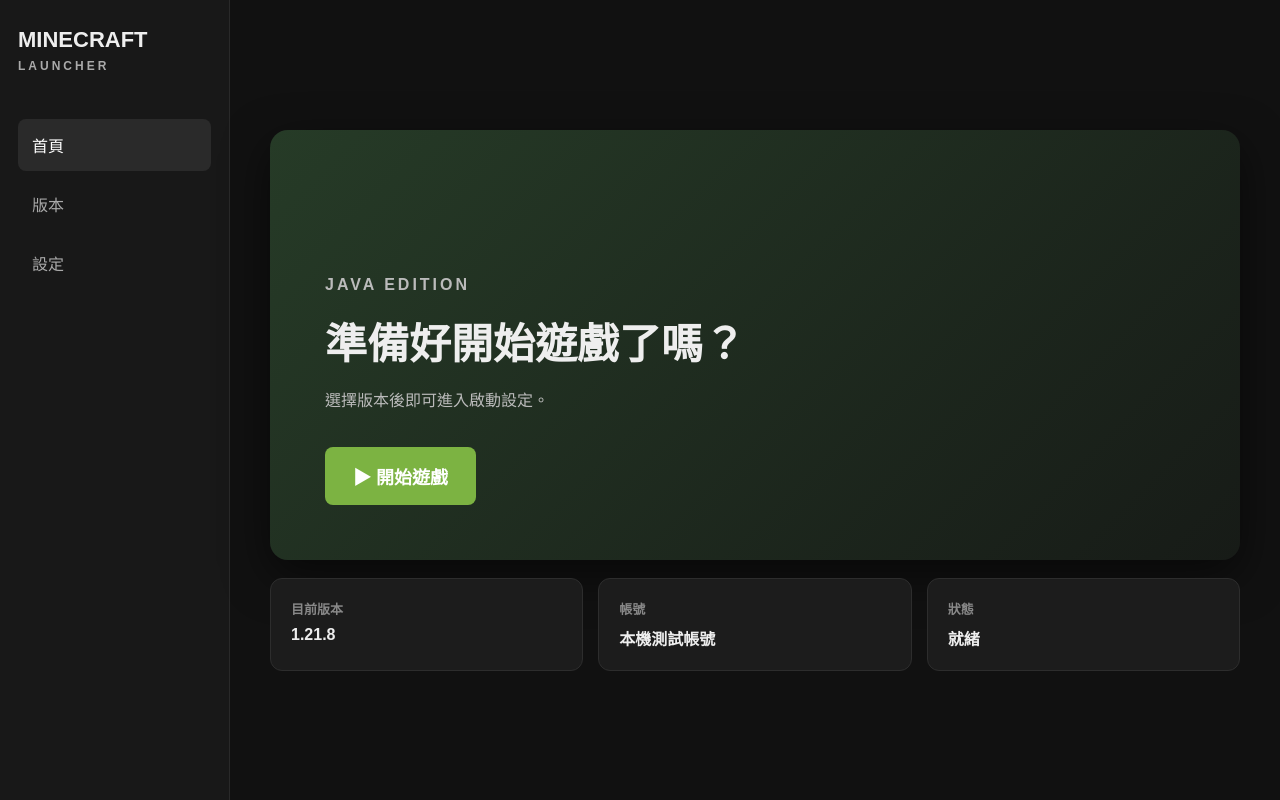
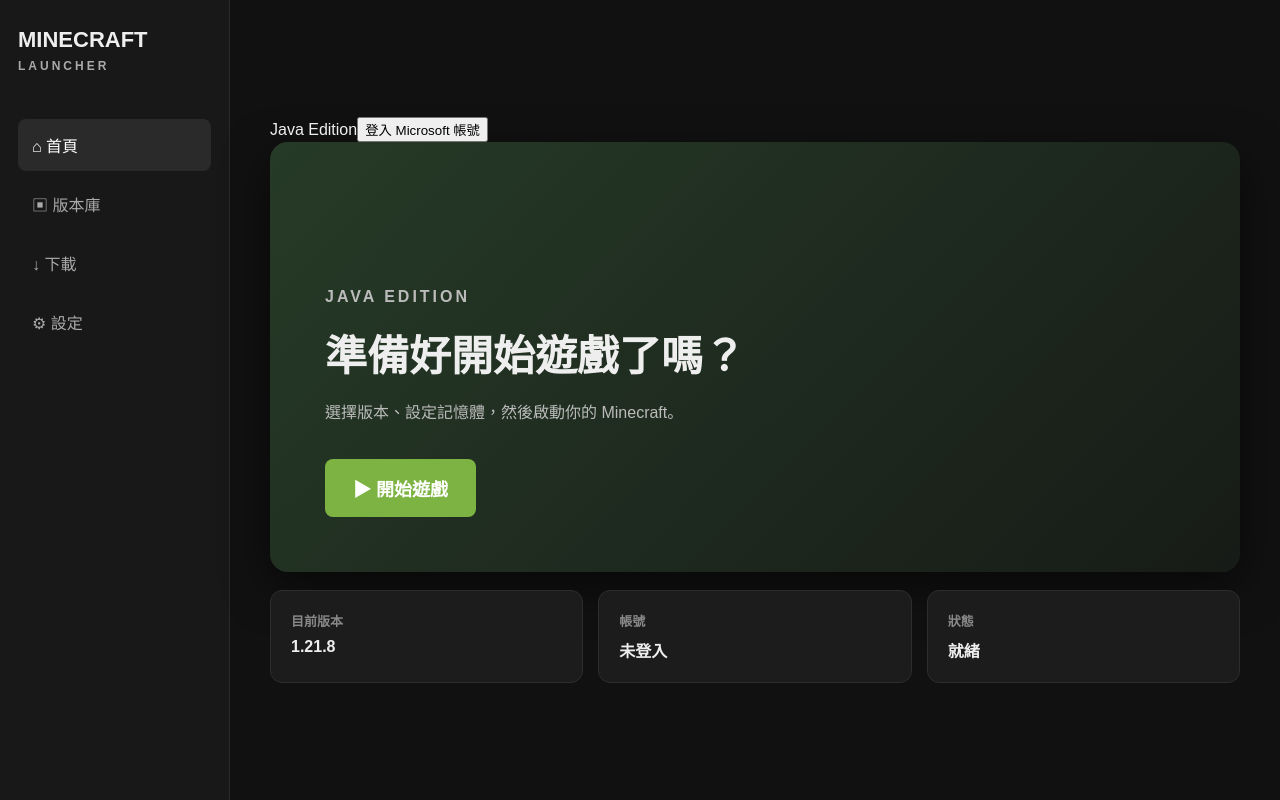
Before and after one commit to railway79899-blip/Minecraft-launch, a plain HTML site: page index.html in a window 1280 px wide. Drawn offline with Linux system fonts and the light colour scheme.

Commit message:
Upgrade launcher UI with login/download pages

```diff
--- a/index.html
+++ b/index.html
@@ -1,5 +1,9 @@
 <!doctype html>
 <html lang="zh-Hant"><head><meta charset="UTF-8"><meta name="viewport" content="width=device-width,initial-scale=1.0"><title>Minecraft Launcher</title><link rel="stylesheet" href="style.css"></head>
-<body><div class="app"><aside><div class="logo">MINECRAFT<br><span>LAUNCHER</span></div><nav><button class="active" data-page="home">首頁</button><button data-page="versions">版本</button><button data-page="settings">設定</button></nav></aside><main><section id="home" class="page active"><div class="hero"><div><p class="eyebrow">JAVA EDITION</p><h1>準備好開始遊戲了嗎？</h1><p>選擇版本後即可進入啟動設定。</p><button id="play" class="play">▶ 開始遊戲</button></div></div><div class="cards"><div><b>目前版本</b><strong id="currentVersion">1.21.8</strong></div><div><b>帳號</b><strong>本機測試帳號</strong></div><div><b>狀態</b><strong id="status">就緒</strong></div></div></section>
-<section id="versions" class="page"><h2>版本庫</h2><div id="versionList"></div></section>
-<section id="settings" class="page"><h2>設定</h2><label>記憶體 <input id="ram" type="range" min="1" max="8" value="4"></label><p><span id="ramValue">4</span> GB</p><label>遊戲目錄 <input value=".minecraft" id="gameDir"></label></section></main></div><script src="app.js"></script></body></html>
+<body><div class="app"><aside><div class="logo">MINECRAFT<br><span>LAUNCHER</span></div><nav>
+<button class="active" data-page="home">⌂ <span>首頁</span></button><button data-page="versions">▣ <span>版本庫</span></button><button data-page="downloads">↓ <span>下載</span></button><button data-page="settings">⚙ <span>設定</span></button></nav></aside>
+<main><header><span>Java Edition</span><button id="login">登入 Microsoft 帳號</button></header>
+<section id="home" class="page active"><div class="hero"><div><p class="eyebrow">JAVA EDITION</p><h1>準備好開始遊戲了嗎？</h1><p>選擇版本、設定記憶體，然後啟動你的 Minecraft。</p><button id="play" class="play">▶ 開始遊戲</button></div></div><div class="cards"><div><b>目前版本</b><strong id="currentVersion">1.21.8</strong></div><div><b>帳號</b><strong id="account">未登入</strong></div><div><b>狀態</b><strong id="status">就緒</strong></div></div></section>
+<section id="versions" class="page"><h2>版本庫</h2><p class="muted">選擇要使用的 Minecraft Java 版本。</p><div id="versionList"></div></section>
+<section id="downloads" class="page"><h2>下載</h2><div class="download-box"><div><b id="downloadVersion">Minecraft 1.21.8</b><p id="downloadStatus">尚未開始下載</p></div><button id="download" class="play">下載版本</button><div class="bar"><i id="progress"></i></div></div></section>
+<section id="settings" class="page"><h2>設定</h2><label>記憶體 <input id="ram" type="range" min="1" max="16" value="4"></label><p><span id="ramValue">4</span> GB</p><label>遊戲目錄<input value=".minecraft" id="gameDir"></label></section></main></div><script src="app.js"></script></body></html>
```
